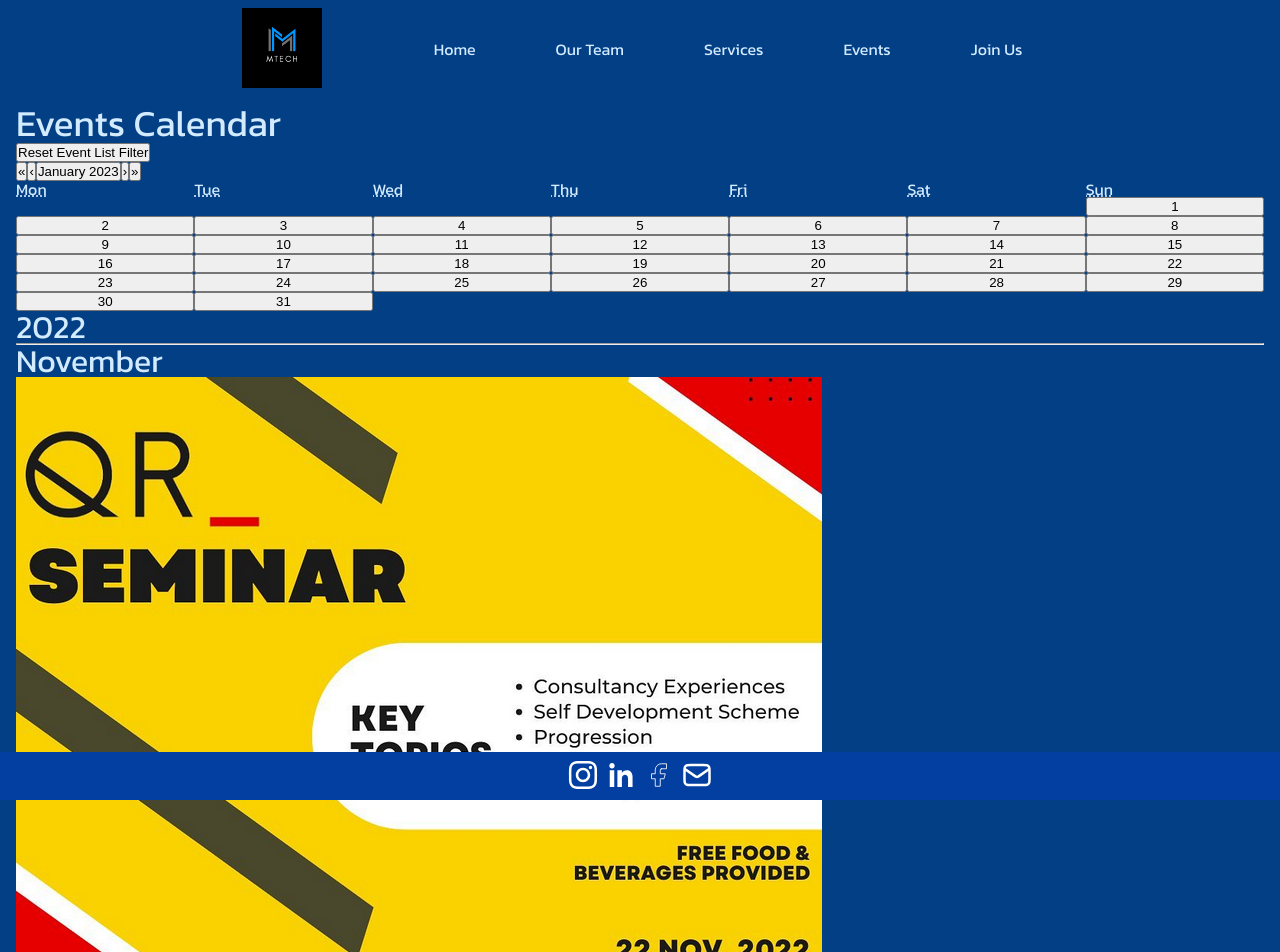
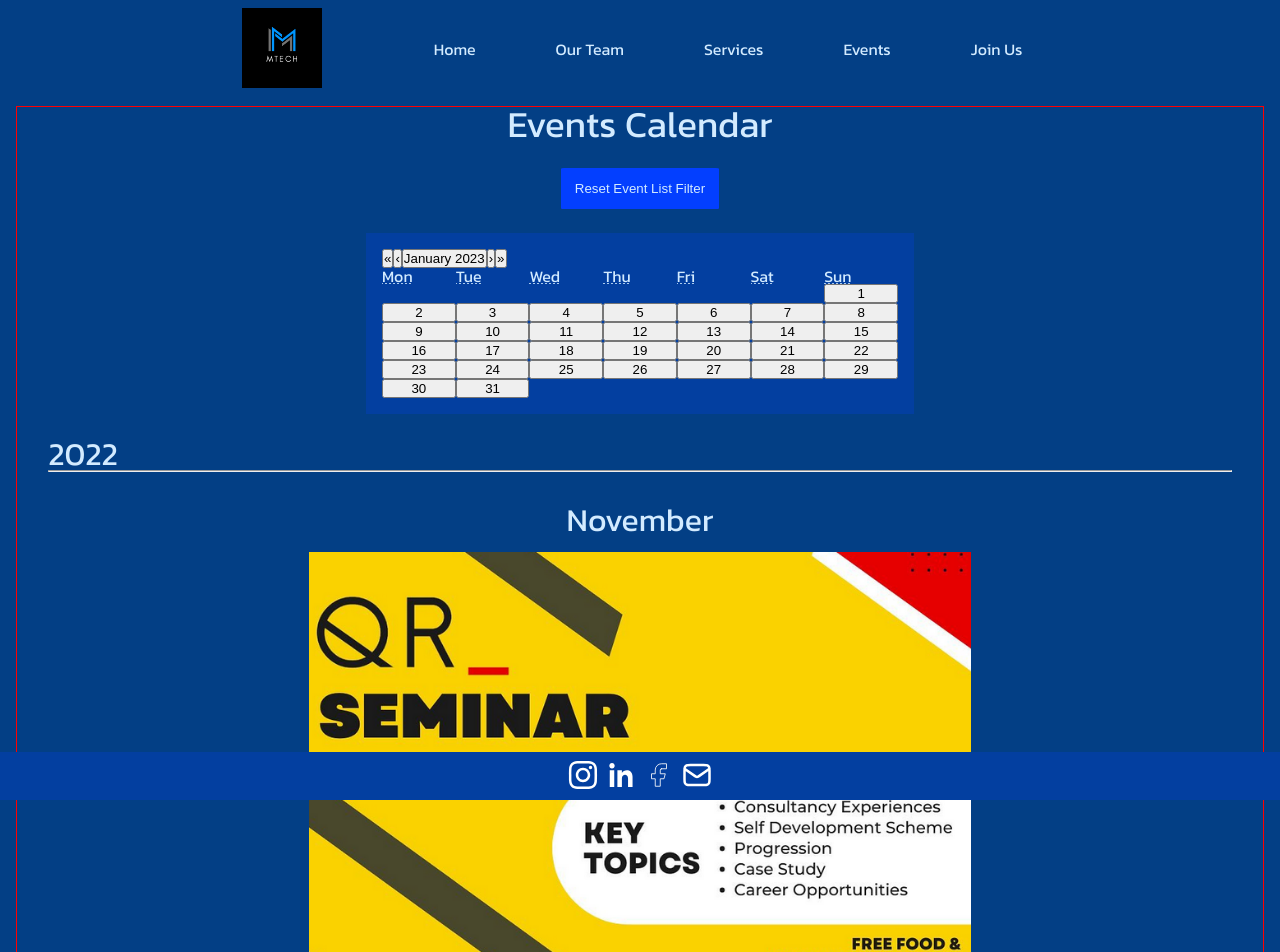
Before and after one commit to jamestq/mtech-unimelb-fs, a Next.js app: page /events in a window 1280 px wide. Shown: the top 952 px of the page. Built offline with nearby package versions, Linux system fonts and the light colour scheme.

Commit message:
add styling for events page

```diff
--- a/pages/events.js
+++ b/pages/events.js
@@ -3,6 +3,9 @@ import Calendar from 'react-calendar';
 import { useEffect, useState } from 'react';
 import Layout from '../components/layout'
 import {loadEvents, generateMonthYearSet, displayLoad} from '../utility/loadEvents'
+
+import styles from '../styles/Events.module.css';
+// import 'react-calendar/dist/Calendar.css';
 
 export async function getServerSideProps(){
   const eventList = await loadEvents();
@@ -68,23 +71,20 @@ export default function Events({pages, screenSize, windowWidth, eventList}){
       <meta name="viewport" content="width=device-width, initial-scale=1" />
       <link rel="icon" href="/mtech-logo.svg" />
     </Head>
-    <div className="events-page">
+    <div className={styles.page}>
         <h1>Events Calendar</h1>
-        <div className="button-panel">
-            <button className="interactive-button"
-              onClick={() => handleDateChange("reset")}
-            >
+        <div className={styles.buttonPanel}>
+            <button onClick={() => handleDateChange("reset")}>
               Reset Event List Filter
             </button>
         </div>
-        <div className="calendar">
-            <Calendar
-              onClickDay={(event) => handleDateChange(event)}
-              value={currentDate}
-              showNeighboringMonth={false}
-            />
-        </div>
-        <div className="events-list">
+          <Calendar
+            onClickDay={(event) => handleDateChange(event)}
+            value={currentDate}
+            showNeighboringMonth={false}
+            className={styles.calendar}
+          />
+        <div className={styles.eventList}>
             {displayJSX}
         </div>
     </div>
--- /dev/null
+++ b/styles/EventItem.module.css
@@ -0,0 +1,40 @@
+.yearGroup{
+    width: 95%;
+}
+
+.monthGroup{
+    display: flex;
+    flex-direction: column;
+    align-items: center;
+    width: 100%;
+    margin-top: 2em;
+    row-gap: 1em;
+}
+
+.eventItem{
+    display: flex;
+    flex-direction: column;
+    align-items: center;
+    justify-content: center;
+    width: 70%;
+    max-width: 100%;
+    /* border: 1px green solid; */
+    text-align: center;
+    row-gap: 0.5em;
+    margin-bottom: 3em;
+}
+
+.eventItem a{
+    text-decoration: none;
+    color: var(--font-color-main);
+    background: var(--bg-color-1);
+    padding: 1em;
+    border-radius: 2%;
+}
+
+.eventItem img{
+    display: block;
+    max-width: 80%;
+    width: auto;
+    height: auto;
+}
--- /dev/null
+++ b/styles/Events.module.css
@@ -0,0 +1,33 @@
+.page{
+    display: flex;
+    flex-direction: column;
+    align-items: center;
+    row-gap: 1.5em;
+    border: 1px red solid;
+}
+
+.buttonPanel{
+    display: flex;
+    column-gap: 1em;
+    row-gap: 1em;
+}
+
+.buttonPanel button{
+    color: var(--font-color-main);
+    background-color: var(--bg-color-1);
+    border: none;
+    padding: 1em;
+    border-radius: 2%;
+}
+
+.eventList{
+    display: flex;
+    flex-direction: column;
+    align-items: center;
+    width: 100%;
+}
+
+.calendar{
+    padding: 1em;
+    background-color: var(--bg-color-3);
+}
--- a/utility/loadEvents.js
+++ b/utility/loadEvents.js
@@ -4,6 +4,8 @@ import mtechIBMLEX from "../assets/event-photo/mtechibmlex-seminar-05SEP2022.png
 import mtechNetwork from "../assets/event-photo/mtech-networking-18NOV2022.png";
 import mtechQR from "../assets/event-photo/mtechqr-seminar-22NOV2022.png";
 import Image from "next/image";
+
+import styles from "../styles/EventItem.module.css";
 
 const months = {
     1 : "January", 2 : "February", 3 : "March", 4 : "April",
@@ -84,16 +86,16 @@ function displayLoad(eventList, monthYearSet){
 function generateYearDisplay(year, monthSet, eventList){
     const monthArray = [];
     monthSet.forEach(month => monthArray.push(generateMonthDisplay(month, year, eventList)));
-    return <div key={year} className="year-group">
-        <h2 className="time-title">{year}</h2>
+    return <div key={year} className={styles.yearGroup}>
+        <h2 className={styles.timeTitle}>{year}</h2>
         <hr/>
         {monthArray}
     </div>
 }
 
 function generateMonthDisplay(month, year, eventList){
-    return <div key={year.toString() + "-" + month.toString()} className="month-group">
-        <h2 className="time-title">{months[month]}</h2>
+    return <div key={year.toString() + "-" + month.toString()} className={styles.monthGroup}>
+        <h2 className={styles.timeTitle}>{months[month]}</h2>
         {eventList
         .filter(event => filterEventDates(event, month, year))
         .map(event => generateDateDisplay(event))
@@ -108,7 +110,7 @@ function filterEventDates(event, month, year){
 }
 
 function generateDateDisplay(event){
-    return <div key={event.title} className="event-item">
+    return <div key={event.title} className={styles.eventItem}>
         <Image
         src={event.image}
         alt={event.title}
```
